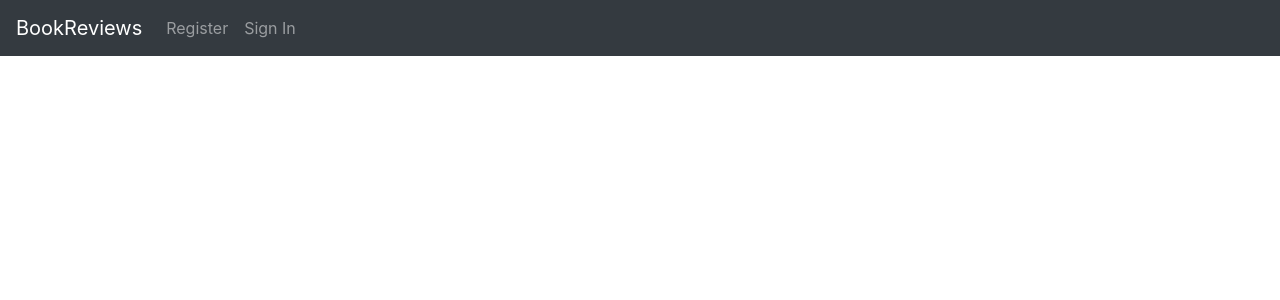
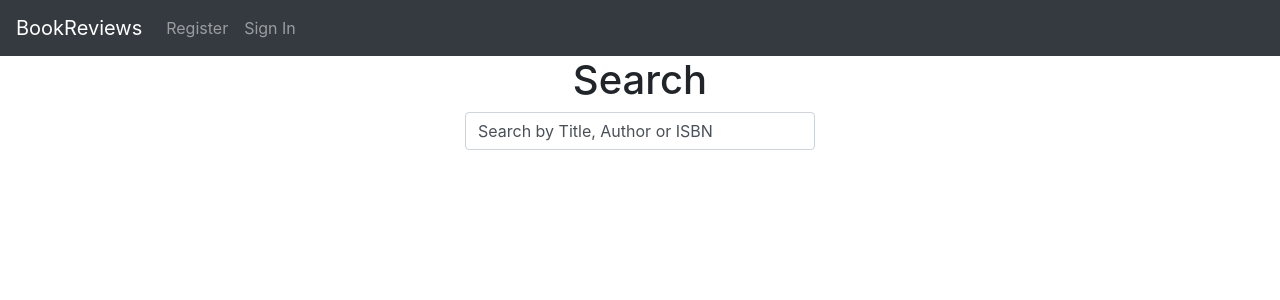
Before and after one commit to r0ss26/BookReviews, a Flask app: page /search in a window 1280 px wide. Shown: the top 300 px of the page. Run offline with Flask 2, Linux system fonts and the light colour scheme; some libraries are stand-ins or nearby versions.

Commit message:
added a search page

```diff
--- a/application.py
+++ b/application.py
@@ -101,7 +101,7 @@ def signout():
     session.clear()
     return redirect("/")
 
-@app.route("/search", methods =["GET", "POST"])
+@app.route("/search", methods =["GET"])
 def search():
 
     # If request method is GET, show user the search form
--- a/templates/search.html
+++ b/templates/search.html
@@ -1,2 +1,18 @@
 {% extends "template.html" %}
-search
+{% block title %}
+<h1 style="text-align: center">Search</h1>
+{% endblock %}
+
+{% block body %}
+<form action="{{ url_for('search') }}" method="post">
+    <div class="container">
+        <div class="row form-group">
+            <div class="col"></div>
+            <div class="col">
+                <input type="text" class="form-control" name="search-books" value="Search by Title, Author or ISBN">
+            </div>
+            <div class="col"></div>
+        </div>
+    </div>
+</form>
+{% endblock %}
```
Also changed, not shown: 2 other files.
